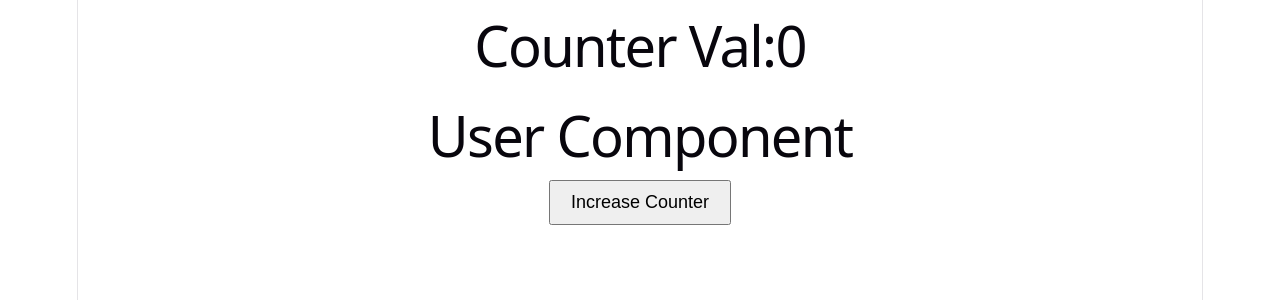
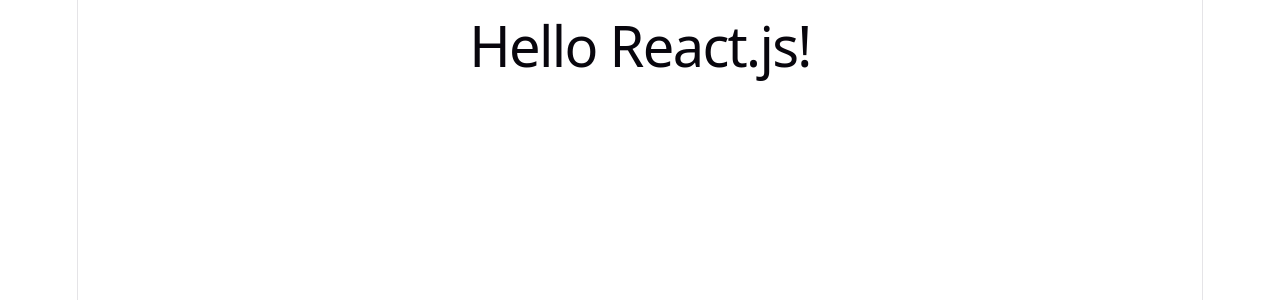
Before and after one commit to aimanaziz2000066/React-Blogs, a React (Vite) app: page / in a window 1280 px wide. Shown: the top 300 px of the page. Built offline with nearby package versions, Linux system fonts and the light colour scheme.

Commit message:
Update App.jsx

```diff
--- a/src/App.jsx
+++ b/src/App.jsx
@@ -1,24 +1,6 @@
-//function App(){
-  //return(
-    //<h1>Hello React.js!</h1>
- // )
-//}
-//export default App;
-
-import { useState } from "react";
-import "./App.css";
-import User from "./User";
 function App(){
-  const [counter,setCount]=useState(0)
-  return(
-    <>
-    <h1>Counter Val:{counter}</h1>
-    <User/>
-    <div>
-<button onClick={()=>setCount(counter+1)}>Increase Counter</button>
-    </div>
-
-    </>
+return(
+<h1>Hello React.js!</h1>
   )
-};
+}
 export default App;
```
